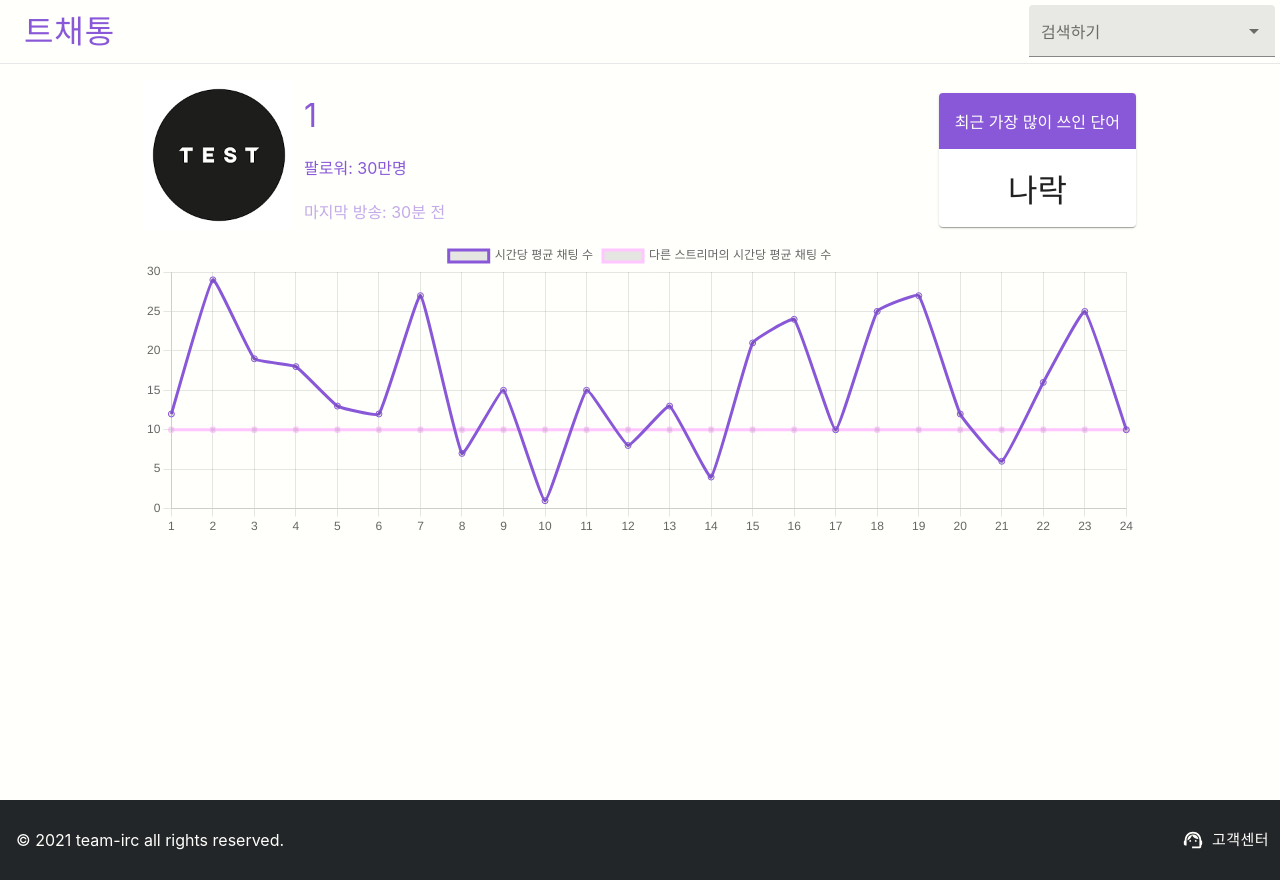
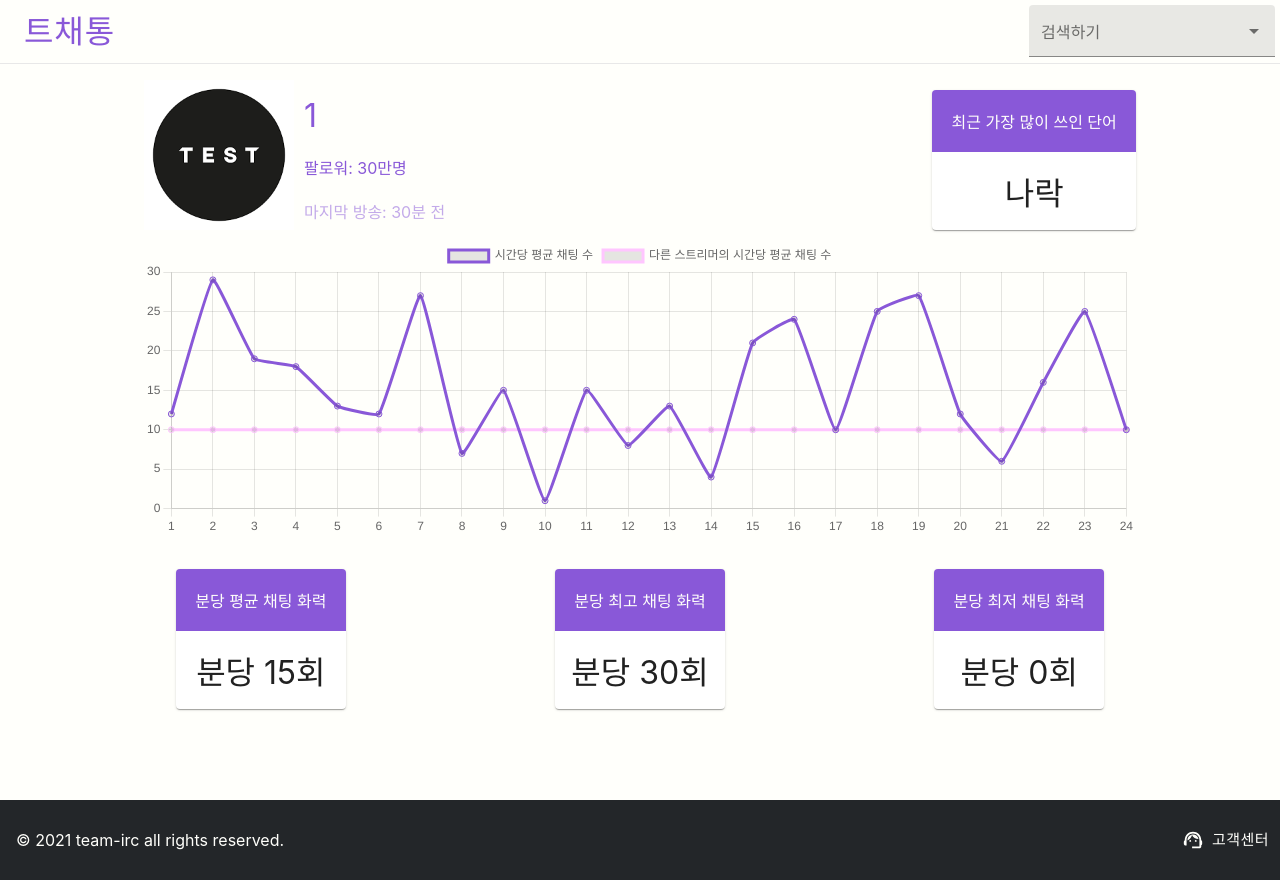
Before and after one commit to team-irc/tchatong, a Next.js app in the folder app/frontend/: page /1 in a window 1280 px wide. Built offline with nearby package versions, Linux system fonts and the light colour scheme.

Commit message:
Add statistics card in statistics page

```diff
--- a/app/frontend/pages/[streamer_nick].tsx
+++ b/app/frontend/pages/[streamer_nick].tsx
@@ -1,6 +1,6 @@
 import { NextPage } from "next";
 import { useRouter } from "next/router";
-import { useEffect, useRef } from "react";
+import { CSSProperties, FC, useEffect, useRef } from "react";
 import { Chart, registerables } from "chart.js";
 import Header from "../layout/header";
 import styles from "../styles/Statistics.module.css";
@@ -25,6 +25,34 @@ for (let i = 1; i < 25; ++i) {
 }
 
 Object.freeze(arr);
+
+const StatisticsCard: FC<{
+  head: string;
+  body: string;
+  className?: string;
+  style?: CSSProperties;
+}> = ({ head, body, className, style }): JSX.Element => {
+  return (
+    <Card
+      className={className}
+      style={Object.assign(
+        { display: "flex", flexDirection: "column", alignItems: "center" },
+        style
+      )}
+    >
+      <span
+        style={{
+          padding: "1.2rem",
+          background: "var(--purple1)",
+          color: "var(--background-white)",
+        }}
+      >
+        {head}
+      </span>
+      <span style={{ padding: "1rem", fontSize: "2rem" }}>{body}</span>
+    </Card>
+  );
+};
 
 const Statistics: NextPage = (): JSX.Element => {
   const router = useRouter();
@@ -91,20 +119,20 @@ const Statistics: NextPage = (): JSX.Element => {
               마지막 방송: 30분 전
             </span>
           </span>
-          <Card className={styles.RecentlyUsedWord}>
-            <span
-              style={{
-                padding: "1rem",
-                background: "var(--purple1)",
-                color: "var(--background-white)",
-              }}
-            >
-              최근 가장 많이 쓰인 단어
-            </span>
-            <span style={{ padding: "1rem", fontSize: "2rem" }}>나락</span>
-          </Card>
+          <StatisticsCard
+            className={styles.RecentlyUsedWord}
+            head="최근 가장 많이 쓰인 단어"
+            body="나락"
+          />
         </Box>
-        <canvas id="chart" width="100%" height="30rem" />
+        <Box>
+          <canvas id="chart" width="100%" height="30rem" />
+          <Box className={styles.CardList}>
+            <StatisticsCard head="분당 평균 채팅 화력" body="분당 15회" />
+            <StatisticsCard head="분당 최고 채팅 화력" body="분당 30회" />
+            <StatisticsCard head="분당 최저 채팅 화력" body="분당 0회" />
+          </Box>
+        </Box>
       </div>
     </Header>
   );
--- a/app/frontend/styles/Statistics.module.css
+++ b/app/frontend/styles/Statistics.module.css
@@ -41,10 +41,10 @@
 
 .RecentlyUsedWord {
   margin: auto 0 auto auto;
+}
+
+.CardList {
   display: flex;
-  flex-direction: column;
-  align-items: center;
-  /*border-radius: 1rem;*/
-  /*background-color: var(--purple1);*/
-  /*color: var(--background-white);*/
+  justify-content: space-between;
+  padding: 2rem;
 }
```
